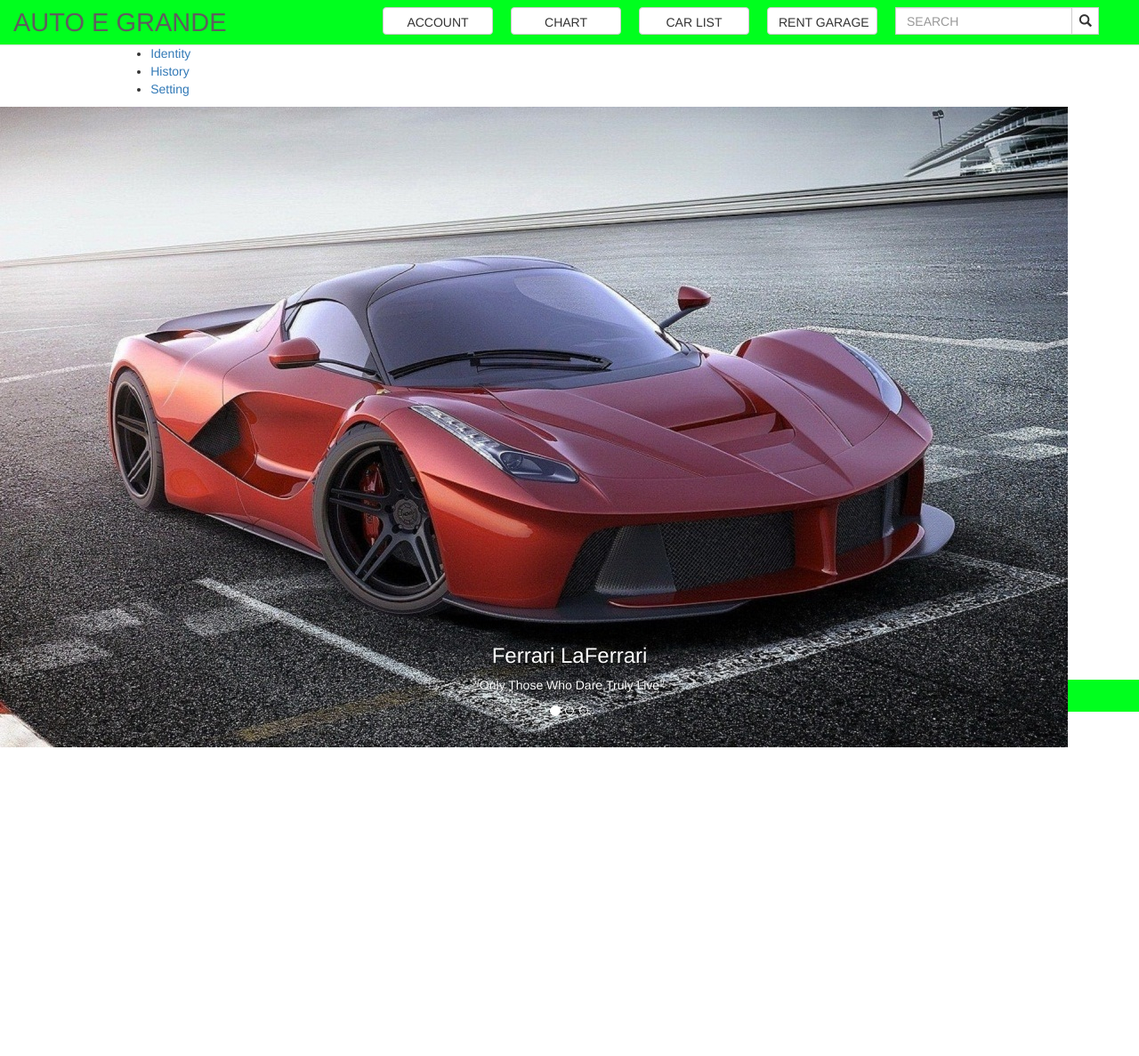
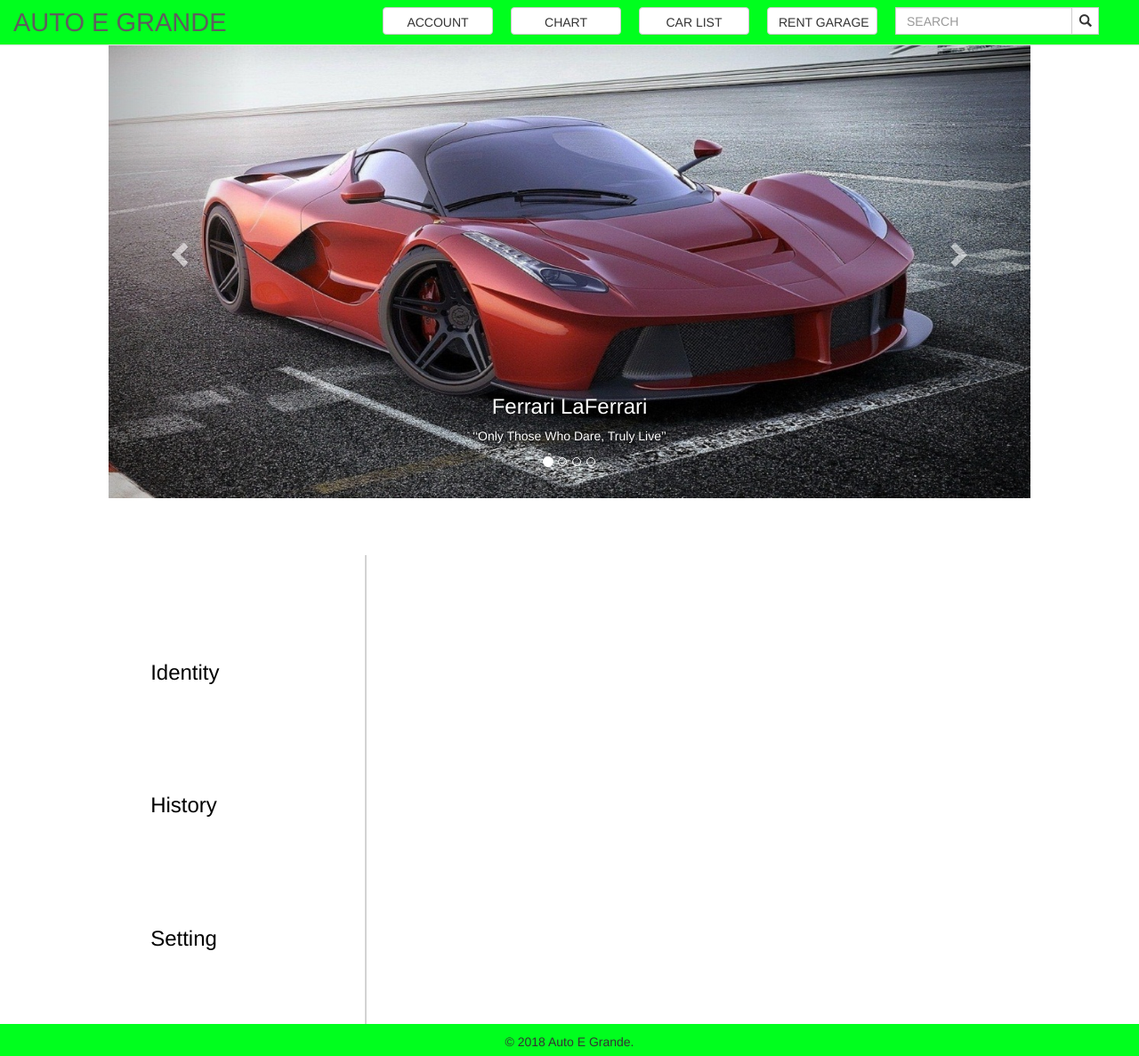
Before and after one commit to autoegrande/autoegrande.github.io, a PHP site: page / in a window 1280 px wide. Shown: the whole page at 89% size. Before the commit the page ends 840 px from the top, so only its background shows below. Run offline with PHP 8.4, Linux system fonts and the light colour scheme.

Commit message:
Add files via upload

```diff
--- a/css/style.css
+++ b/css/style.css
@@ -6,6 +6,12 @@
 section
 {
 	width: 100%;
+}
+
+body
+{
+	margin: 0 0 0 0;
+	padding: 0 0 0 0;
 }
 
 /* Navbar */
@@ -68,6 +74,28 @@
 
 /* Navbar */
 
+/* Jumbotron */
+
+div#galleryJumbotron
+{
+	margin: 0 0 0 0;
+	padding: 0 0 0 0;
+}
+
+div#galleryJumbotron div.carousel-inner
+{
+	width: 100%;
+	height: 560px;
+}
+
+div#galleryJumbotron div.carousel-inner img
+{
+	width: 100%;
+	height: 560px;
+}
+
+/* Jumbotron */
+
 /* Body */
 
 div.space-navbar
@@ -75,7 +103,7 @@
 	width: 100%;
 	padding: 0 0 0 0;
 	margin: 0 0 0 0;
-	height: 50px;
+	height: 64px;
 }
 
 section div.row
@@ -107,8 +135,14 @@
 
 /* Account Sign Up - Sign In */
 
+section#loginPage div#signUp
+{
+	border-right: 2px solid lightgray;
+}
+
 div.loginTitle
 {
+	margin-top: 20px;
 	margin-bottom: 20px;
 }
 
@@ -131,11 +165,44 @@
 
 /* Account Sign Up - Sign In */
 
+/* Account Info */
+
+section#accountPage div.nav-tab
+{
+	display: block;
+}
+
+section#accountPage div.center-line
+{
+	height: 100%;
+	border-right: 2px solid lightgray;
+}
+
+section#accountPage div.nav-tab a
+{
+	font-size: 24px;
+	color: black;
+}
+
+section#accountPage ul a.tab-menu:hover,
+section#accountPage ul a.tab-menu:focus
+{
+  text-decoration: none;
+}
+
+section#accountPage ul li
+{
+	list-style: none;
+	margin: 51% 0 51% 0;
+}
+
+/* Account Info */
+
 /* Footer */
 
 footer .footer-website
 {
-	position: fixed;
+	position: absolute;
 	left: 0;
 	bottom: 0;
 	width: 100%;
--- a/index.php
+++ b/index.php
@@ -26,6 +26,12 @@
     <?php include "assets/view/view_navbar.php"; ?>
     <!-- Navbar -->
 
+    <!-- Jumbotron -->
+
+    <?php include "assets/view/view_jumbotron.php"; ?>
+
+    <!-- Jumbotron -->
+
 
     <?php include "assets/view/view_account.php"; ?>
 
@@ -40,47 +46,5 @@
     <!-- Include all compiled plugins (below), or include individual files as needed -->
     <script src="js/bootstrap.min.js"></script>
 
-    <div id="myCarousel" class="carousel slide" data-ride="carousel">
-    <!-- Indicators -->
-    <ol class="carousel-indicators">
-      <li data-target="#myCarousel" data-slide-to="0" class="active"></li>
-      <li data-target="#myCarousel" data-slide-to="1"></li>
-      <li data-target="#myCarousel" data-slide-to="2"></li>
-    </ol>
-
-    <!-- Wrapper for slides -->
-    <div class="carousel-inner" role="listbox">
-      <div class="item active">
-        <img src="images/laferrari.jpg" alt="Ferrari" width="1200" height="700">
-        <div class="carousel-caption">
-          <h3>Ferrari LaFerrari</h3>
-          <p>‘‘Only Those Who Dare,Truly Live’’</p>
-        </div>
-      </div>
-
-      <div class="item">
-        <img src="images/lexusrx.jpg" alt="Lexus" width="1200" height="700">
-        <div class="carousel-caption">
-          <h3>Lexus RX 350</h3>
-          <p>‘‘The Pursuit of Perfection’’</p>
-        </div>
-      </div>
-
-      <div class="item">
-        <img src="images/jaguarxj.jpeg" alt="Jaguar" width="1200" height="700">
-        <div class="carousel-caption">
-          <h3>Jaguar XJ</h3>
-          <p>“The Art of Performance” </p>
-        </div>
-      </div>
-      <div class="item">
-        <img src="images/landrovervelar.jpg" alt="LandRover" width="1200" height="700">
-        <div class="carousel-caption">
-          <h3>Land Rover Velar</h3>
-          <p>“Above & Beyond“</p>
-        </div>
-    </div>
-    </div>
-
   </body>
 </html>
```
